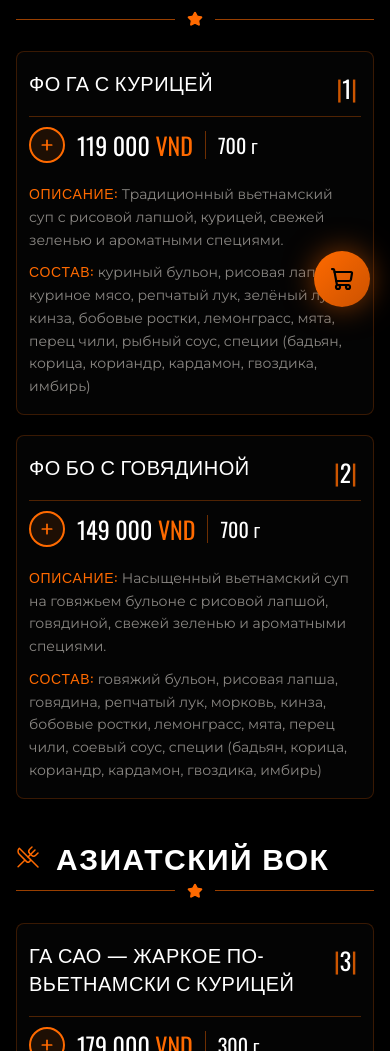
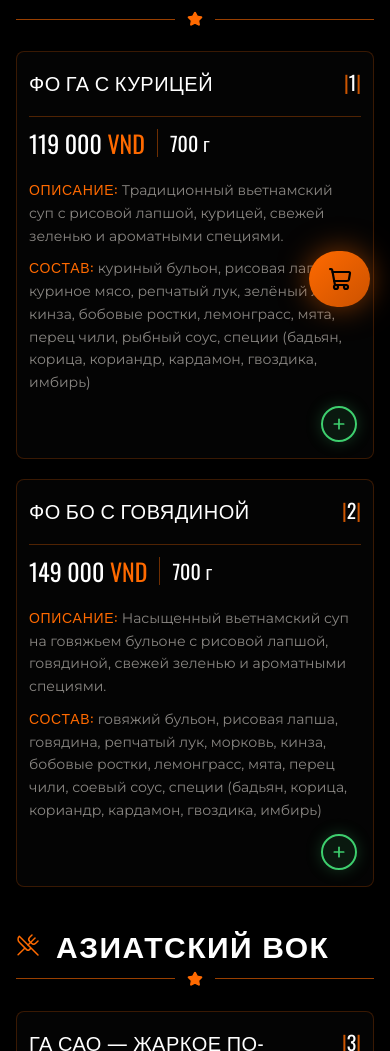
Before and after one commit to VadimAndrushenko/pp, a Next.js app: page /menu/asian in a window 390 px wide. Shown: the part 517-1568 px from the top of the page. Built offline with nearby package versions, Linux system fonts and the light colour scheme.

Commit message:
дороботка кнопки карзины и кнопки добовления товара

```diff
--- a/src/components/cart/cart-button.tsx
+++ b/src/components/cart/cart-button.tsx
@@ -5,16 +5,41 @@ import { ShoppingCart } from "lucide-react"
 import { useCart } from "@/components/cart/cart-context"
 
 export function CartButton() {
-  const { isOpen, openCart, closeCart, totalCount } = useCart()
+  const { isOpen, openCart, totalCount, totalAmount } = useCart()
 
   return (
-    <motion.button
-      onClick={isOpen ? closeCart : openCart}
-      aria-label={isOpen ? "Закрыть корзину" : "Открыть корзину"}
-      className="fixed bottom-5 right-5 z-[70] flex items-center justify-center w-14 h-14 rounded-full bg-gradient-to-br from-accent to-accent-hover text-black shadow-[0_0_30px_rgba(255,106,0,0.5)] transition-all duration-300 hover:scale-110 hover:shadow-[0_0_40px_rgba(255,106,0,0.7)] active:scale-95"
-      whileTap={{ scale: 0.9 }}
+    <AnimatePresence>
+      {!isOpen && (
+        <motion.button
+          layout
+          initial={{ opacity: 0, y: 20 }}
+          animate={{ opacity: 1, y: 0 }}
+          exit={{ opacity: 0, y: 20, scale: 0.8 }}
+          transition={{ duration: 0.25, ease: "easeOut" }}
+          onClick={openCart}
+          aria-label="Открыть корзину"
+      className="fixed bottom-5 right-5 z-[70] flex h-14 items-center gap-3 rounded-full bg-gradient-to-br from-accent to-accent-hover pl-[1.15rem] pr-[1.15rem] text-black shadow-[0_0_30px_rgba(255,106,0,0.5)] transition-shadow duration-300 hover:shadow-[0_0_45px_rgba(255,106,0,0.75)] active:scale-95"
+      whileTap={{ scale: 0.95 }}
     >
-      <ShoppingCart className="w-6 h-6" strokeWidth={2.2} />
+      <ShoppingCart className="w-6 h-6 shrink-0" strokeWidth={2.2} />
+      <AnimatePresence mode="popLayout" initial={false}>
+        {totalCount > 0 && (
+          <motion.span
+            key="cart-total"
+            layout
+            initial={{ width: 0, opacity: 0 }}
+            animate={{ width: "auto", opacity: 1 }}
+            exit={{ width: 0, opacity: 0 }}
+            transition={{ duration: 0.25, ease: "easeOut" }}
+            className="flex items-center gap-3 overflow-hidden whitespace-nowrap"
+          >
+            <span className="font-display text-lg font-bold leading-none">
+              {totalAmount.toLocaleString("ru-RU")}
+              <span className="ml-1 text-xs font-semibold opacity-75">VND</span>
+            </span>
+          </motion.span>
+        )}
+      </AnimatePresence>
       <AnimatePresence>
         {totalCount > 0 && (
           <motion.span
@@ -30,5 +55,7 @@ export function CartButton() {
         )}
       </AnimatePresence>
     </motion.button>
+      )}
+    </AnimatePresence>
   )
 }
--- a/src/components/sections/menu/menu-dish-row.tsx
+++ b/src/components/sections/menu/menu-dish-row.tsx
@@ -1,6 +1,7 @@
 "use client"
 
 import { useState } from "react"
+import { motion, AnimatePresence } from "framer-motion"
 import type { MenuDish } from "@/config/menu-data"
 import { Leaf, CandyOff, Plus, Check } from "lucide-react"
 import { useCart } from "@/components/cart/cart-context"
@@ -56,18 +57,27 @@ export function MenuDishRow({ dish, index }: { dish: MenuDish; index?: number })
   }
 
   return (
-    <div className="relative group py-6 px-5 max-sm:py-4 max-sm:px-3 rounded-lg bg-surface/25 border border-border/35 transition-all duration-300 hover:bg-surface/40 hover:border-accent/40 hover:shadow-[0_0_20px_rgba(0,0,0,0.25)]">
+    <div className="relative group py-6 px-5 max-sm:py-4 max-sm:pb-16 max-sm:px-3 rounded-lg bg-surface/25 border border-border/35 transition-all duration-300 hover:bg-surface/40 hover:border-accent/40 hover:shadow-[0_0_20px_rgba(0,0,0,0.25)]">
       {typeof index === "number" && (
-        <span className="absolute right-4 bottom-4 max-sm:bottom-auto max-sm:top-5 z-10 font-display text-2xl whitespace-nowrap">
+        <span className="absolute right-4 bottom-4 z-10 max-sm:hidden font-display text-2xl whitespace-nowrap">
           <span className="text-accent/80">{"|"}</span>
           <span className="text-white">{index + 1}</span>
           <span className="text-accent/80">{"|"}</span>
         </span>
       )}
-      <div className="flex items-baseline gap-4 mb-5 max-sm:flex-col max-sm:items-stretch max-sm:gap-2">
-        <h3 className="font-display uppercase tracking-wide text-3xl max-sm:text-xl max-sm:pr-10 text-text-primary transition-colors duration-200 group-hover:text-accent">
-          {dish.name}
-        </h3>
+      <div className="flex items-baseline gap-4 mb-5 pr-16 max-sm:pr-0 max-sm:flex-col max-sm:items-stretch max-sm:gap-2">
+        <div className="flex items-baseline gap-3 min-w-0 max-sm:w-full">
+          <h3 className="font-display uppercase tracking-wide text-3xl max-sm:text-xl text-text-primary transition-colors duration-200 group-hover:text-accent">
+            {dish.name}
+          </h3>
+          {typeof index === "number" && (
+            <span className="shrink-0 ml-auto sm:hidden font-display text-xl whitespace-nowrap">
+              <span className="text-accent/80">{"|"}</span>
+              <span className="text-white">{index + 1}</span>
+              <span className="text-accent/80">{"|"}</span>
+            </span>
+          )}
+        </div>
         <span className="flex-1 border-b border-dotted border-text-muted/50 translate-y-[-0.3em] hidden sm:block" />
         <div className="flex items-baseline gap-3 whitespace-nowrap max-sm:mt-3 max-sm:pt-2.5 max-sm:border-t max-sm:border-border/50 max-sm:items-center">
           {dish.weight && (
@@ -85,17 +95,61 @@ export function MenuDishRow({ dish, index }: { dish: MenuDish; index?: number })
             <span className="text-white">{amount}</span>{" "}
             {currency && <span className="text-accent">{currency}</span>}
           </span>
-          <button
+          <motion.button
             onClick={handleAdd}
             aria-label={`Добавить «${dish.name}» в корзину`}
-            className={`self-center flex items-center justify-center w-10 h-10 max-sm:w-9 max-sm:h-9 rounded-full border-2 transition-all duration-300 active:scale-90 ${
-              added
-                ? "bg-success border-success text-black shadow-[0_0_20px_rgba(62,207,110,0.5)]"
-                : "bg-accent/10 border-accent text-accent hover:bg-accent hover:text-black hover:shadow-[0_0_20px_rgba(255,106,0,0.5)]"
-            }`}
+            whileHover={{ scale: 1.1 }}
+            whileTap={{ scale: 0.82 }}
+            className="absolute top-4 right-4 z-20 max-sm:top-auto max-sm:bottom-4 flex items-center justify-center w-11 h-11 max-sm:w-9 max-sm:h-9 rounded-full border-2 border-success bg-success/10 text-success shadow-[0_0_16px_rgba(62,207,110,0.25)] transition-[background-color,color,box-shadow] duration-300 hover:bg-success hover:text-black hover:shadow-[0_0_26px_rgba(62,207,110,0.6)]"
           >
-            {added ? <Check className="w-4 h-4" strokeWidth={3} /> : <Plus className="w-4 h-4" strokeWidth={2.6} />}
-          </button>
+            <AnimatePresence mode="wait" initial={false}>
+              {added ? (
+                <motion.span
+                  key="check"
+                  initial={{ scale: 0, rotate: -120 }}
+                  animate={{ scale: 1, rotate: 0 }}
+                  exit={{ scale: 0, rotate: 120 }}
+                  transition={{ type: "spring", stiffness: 500, damping: 22 }}
+                >
+                  <Check className="w-5 h-5 max-sm:w-4 max-sm:h-4" strokeWidth={3} />
+                </motion.span>
+              ) : (
+                <motion.span
+                  key="plus"
+                  initial={{ scale: 0, rotate: 120 }}
+                  animate={{ scale: 1, rotate: 0 }}
+                  exit={{ scale: 0, rotate: -120 }}
+                  transition={{ type: "spring", stiffness: 500, damping: 22 }}
+                >
+                  <Plus className="w-5 h-5 max-sm:w-4 max-sm:h-4" strokeWidth={2.6} />
+                </motion.span>
+              )}
+            </AnimatePresence>
+            <AnimatePresence>
+              {added && (
+                <>
+                  <motion.span
+                    key="ripple"
+                    className="absolute inset-0 rounded-full border-2 border-success pointer-events-none"
+                    initial={{ scale: 1, opacity: 0.8 }}
+                    animate={{ scale: 2, opacity: 0 }}
+                    exit={{ opacity: 0 }}
+                    transition={{ duration: 0.7, ease: "easeOut" }}
+                  />
+                  <motion.span
+                    key="plus-one"
+                    className="absolute -top-1 left-1/2 -translate-x-1/2 font-display text-sm font-bold text-success pointer-events-none whitespace-nowrap"
+                    initial={{ opacity: 0, y: 2 }}
+                    animate={{ opacity: [0, 1, 1, 0], y: -18 }}
+                    exit={{ opacity: 0 }}
+                    transition={{ duration: 1, ease: "easeOut" }}
+                  >
+                    +1
+                  </motion.span>
+                </>
+              )}
+            </AnimatePresence>
+          </motion.button>
         </div>
       </div>
 
@@ -128,7 +182,7 @@ export function MenuDishRow({ dish, index }: { dish: MenuDish; index?: number })
       )}
 
       {dish.badges && dish.badges.length > 0 && (
-        <div className="mt-6 pt-4 border-t border-border/30 pr-16 max-sm:pr-0 flex flex-wrap gap-2.5">
+        <div className="mt-6 pt-4 border-t border-border/30 pr-16 flex flex-wrap gap-2.5">
           {dish.badges.map((badge) => (
             <MenuDishBadge key={badge} label={badge} />
           ))}
```
